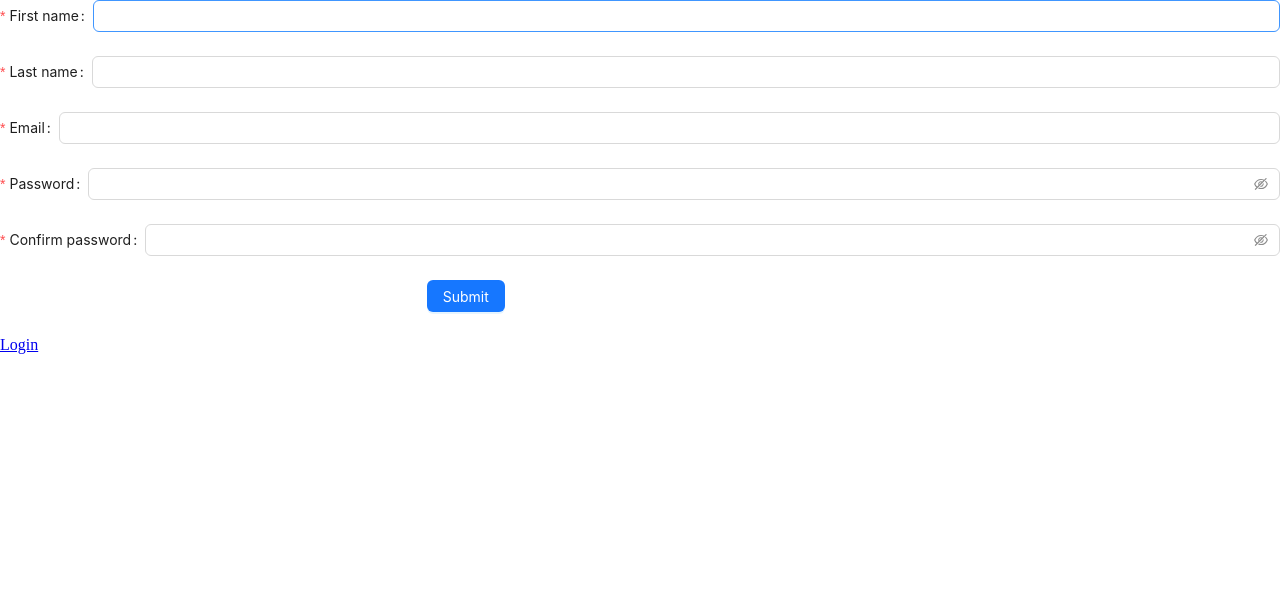
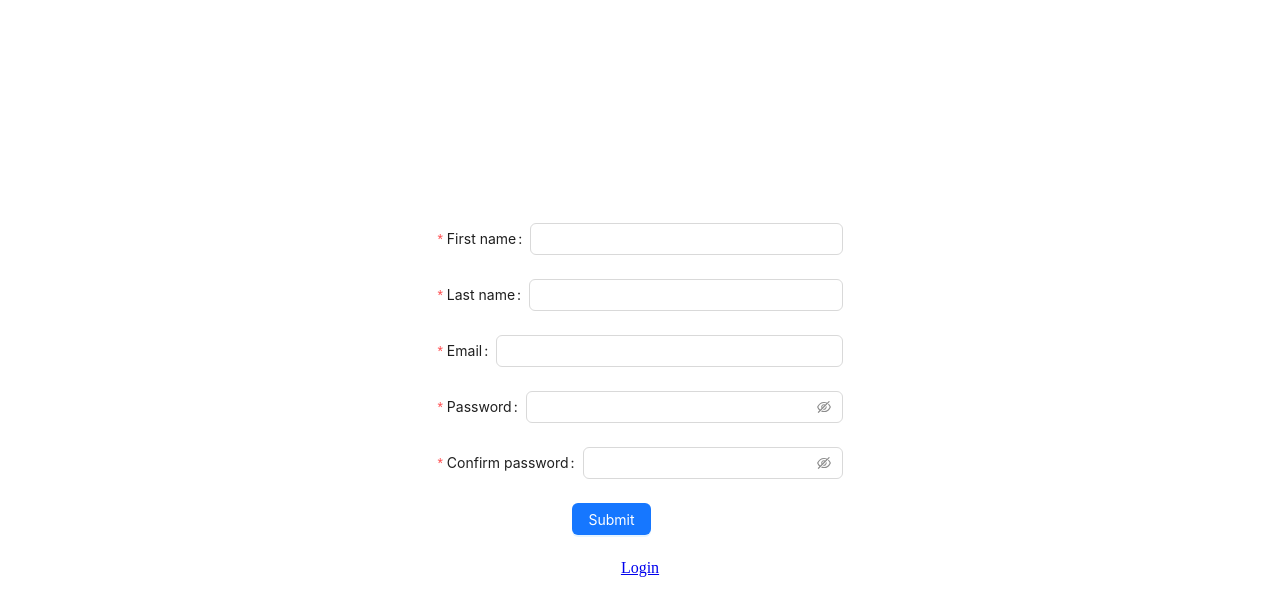
Before and after one commit to KnownAimZ/geo-sharing, a React (Vite) app in the folder frontend/: page /register in a window 1280 px wide. Shown: the top 616 px of the page. Built offline with nearby package versions, Linux system fonts and the light colour scheme.

Commit message:
Fixed margins for login/register page

```diff
--- a/frontend/src/App.scss
+++ b/frontend/src/App.scss
@@ -1,6 +1,8 @@
 $topbar-height: 40px;
 $topbar-vertical-paddings: 16px;
 $topbar-full-height: 75px;
+
+$sidebar-width: 256px;
 
 .topbar {
   position: fixed;
@@ -32,7 +34,8 @@ $topbar-full-height: 75px;
 
 .sidebar {
   height: calc(100vh - $topbar-full-height);
-  width: 256px;
+  width: $sidebar-width;
+  position: fixed;
 }
 
 .container {
@@ -41,6 +44,8 @@ $topbar-full-height: 75px;
   width: 100vw;
 
   &__content {
+    margin-left: $sidebar-width;
     padding: 16px;
+    flex: 1;
   }
 }
--- a/frontend/src/feature/auth/login.tsx
+++ b/frontend/src/feature/auth/login.tsx
@@ -51,7 +51,7 @@ export const Login = () => {
   };
 
   return (
-    <>
+    <div className="unauthorized-app">
       <Form
         name="basic"
         labelCol={{ span: 8 }}
@@ -87,6 +87,6 @@ export const Login = () => {
         </Form.Item>
       </Form>
       <Link to={"/register"}>Register</Link>
-    </>
+    </div>
   );
 };
--- a/frontend/src/feature/auth/register.tsx
+++ b/frontend/src/feature/auth/register.tsx
@@ -54,7 +54,7 @@ export const Register = () => {
   }, [user]);
 
   return (
-    <>
+    <div className="unauthorized-app">
       <Form
         name="basic"
         initialValues={{ remember: true }}
@@ -112,6 +112,6 @@ export const Register = () => {
         </Form.Item>
       </Form>
       <Link to={"/login"}>Login</Link>
-    </>
+    </div>
   );
 };
--- a/frontend/src/index.css
+++ b/frontend/src/index.css
@@ -1,3 +1,12 @@
 body {
   margin: 0;
 }
+
+.unauthorized-app {
+  width: 100vw;
+  height: 100vh;
+  display: flex;
+  flex-direction: column;
+  align-items: center;
+  justify-content: center;
+}
```
